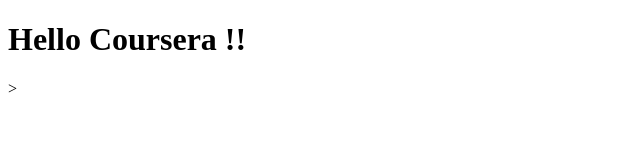
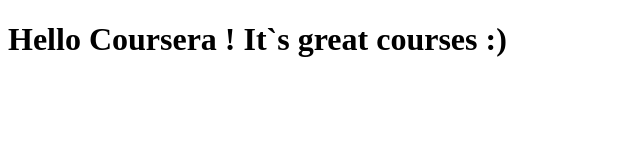
Before and after one commit to 26sarah/coursera-test, a plain HTML site: page site/index.html in a window 1280 px wide. Shown: the whole page, without its empty margins (0-640 px from the left). Drawn offline with Linux system fonts and the light colour scheme.

Commit message:
small change

```diff
--- a/site/index.html
+++ b/site/index.html
@@ -4,7 +4,7 @@
 	<title>Hello Coursera !!</title>
 </head>
 <body>
-	<H1> Hello Coursera !! </H1>>
+	<H1> Hello Coursera ! It`s great courses :) </H1>
 
 </body>
 </html>
```
